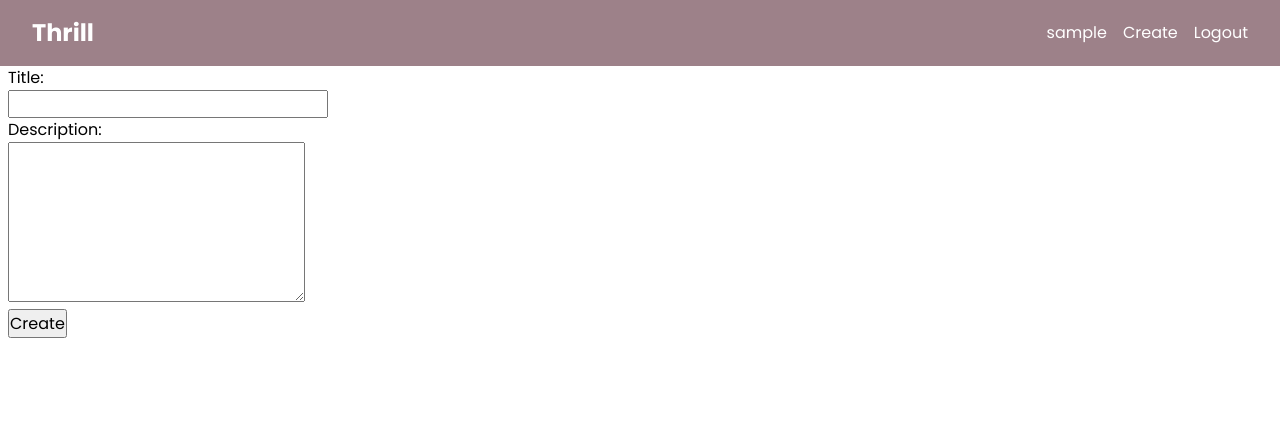
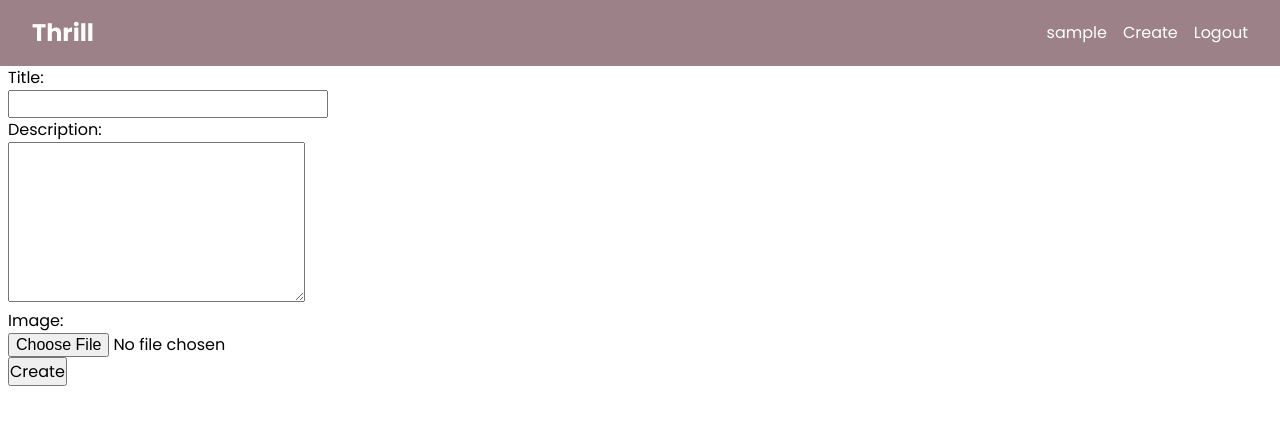
Before and after one commit to BeatHerSppark/thrill-app, a Flask app: page /create in a window 1280 px wide. Shown: the top 425 px of the page. Run offline with Flask 3, Linux system fonts and the light colour scheme; the visitor is signed in with stand-in values (Sample User, id 1); data comes from the database, SQL or seed files in the repository.

Commit message:
added images to db

```diff
--- a/website/__init__.py
+++ b/website/__init__.py
@@ -1,11 +1,15 @@
 import os
 
 from flask import Flask
+
+UPLOAD_FOLDER = 'C:\\Users\\Peter\\Desktop\\realbeginnings\\thrill-app\\website\\static\\images'
+ALLOWED_EXTENSIONS = {'png', 'jpg', 'jpeg'}
 
 def create_app():
     app = Flask(__name__)
     app.config['SECRET_KEY'] = 'dev'
     app.config['DATABASE'] = os.path.join(app.instance_path, 'website.sqlite')
+    app.config['UPLOAD_FOLDER'] = UPLOAD_FOLDER
 
     from .views import views
     from .auth import auth
--- a/website/schema.sql
+++ b/website/schema.sql
@@ -14,5 +14,6 @@ CREATE TABLE post (
   created TIMESTAMP NOT NULL DEFAULT CURRENT_TIMESTAMP,
   title TEXT NOT NULL,
   body TEXT NOT NULL,
+  image_path TEXT NOT NULL,
   FOREIGN KEY (author_id) REFERENCES user (id)
 );
--- a/website/static/home.css
+++ b/website/static/home.css
@@ -25,7 +25,7 @@
   margin-bottom: 1rem;
 }
 
-.home__side button {
+.home__side-btn {
   margin-top: 1.25rem;
   border: none;
   background-color: #d8e2dc;
--- a/website/static/nav.css
+++ b/website/static/nav.css
@@ -13,6 +13,10 @@ nav {
   flex: 1;
 }
 
+.nav__logo a {
+  text-decoration: none;
+}
+
 .nav__links {
   list-style: none;
   display: flex;
--- a/website/templates/base.html
+++ b/website/templates/base.html
@@ -21,7 +21,7 @@
     <nav>
       <div class="container container__nav">
         <div class="nav__logo">
-          <h1>Thrill</h1>
+          <h1><a href="{{ url_for('views.home') }}">Thrill</a></h1>
         </div>
         <ul class="nav__links">
           {% if g.user %}
--- a/website/templates/create.html
+++ b/website/templates/create.html
@@ -1,7 +1,7 @@
 {% extends "base.html" %} {% block title %}Create - Thrill{% endblock %} {%
 block content %}
 <div class="container">
-  <form method="post">
+  <form method="post" enctype="multipart/form-data">
     <div class="post__title">
       <label for="title">Title:</label><br />
       <input
@@ -15,6 +15,10 @@ block content %}
       <label for="body">Description:</label><br />
       <textarea name="body" id="body">{{request.form['body']}}</textarea>
     </div>
+    <div class="post__img">
+      <label for="image">Image:</label><br />
+      <input type="file" id="image" name="image" />
+    </div>
     <input type="submit" value="Create" />
   </form>
 </div>
--- a/website/views.py
+++ b/website/views.py
@@ -1,8 +1,11 @@
+import os
 from flask import (Blueprint, render_template, flash, g, redirect, request, url_for)
 from werkzeug.exceptions import abort
+from werkzeug.utils import secure_filename
 
 from website.auth import login_required
 from website.db import get_db
+from website import ALLOWED_EXTENSIONS, UPLOAD_FOLDER, create_app
 
 from .auth import login_required
 from .db import get_db
@@ -14,11 +17,16 @@ views = Blueprint('views', __name__)
 def home():
     db  = get_db()
     posts = db.execute(
-        'SELECT p.id, title, body, created, author_id, username'
+        'SELECT p.id, title, body, created, author_id, image_path, username'
         ' FROM post p JOIN user u ON p.author_id = u.id'
         ' ORDER BY created DESC'
     ).fetchall()
     return render_template('home.html', posts=posts)
+
+
+def allowed_file(filename):
+    return '.' in filename and \
+           filename.rsplit('.', 1)[1].lower() in ALLOWED_EXTENSIONS
 
 
 @views.route('/create', methods=('GET', 'POST'))
@@ -29,14 +37,29 @@ def create():
         body = request.form['body']
         error = None
 
+        if 'image' not in request.files:
+            flash('No image!')
+            return redirect(url_for('views.create'))
+
+        image = request.files['image']
+        filename = None
+
+        if image.filename == '':
+            flash('No image!')
+            return redirect(url_for('views.create'))
+        if image and allowed_file(image.filename):
+            filename = secure_filename(image.filename)
+            image.save(os.path.join(create_app().config['UPLOAD_FOLDER'], filename))
+
+
         if error is not None:
             flash(error)
         else:
             db = get_db()
             db.execute(
-                'INSERT INTO post (title, body, author_id)'
-                ' VALUES (?, ?, ?)',
-                (title, body, g.user['id'])
+                'INSERT INTO post (title, body, author_id, image_path)'
+                ' VALUES (?, ?, ?, ?)',
+                (title, body, g.user['id'], f"/images/{filename}")
             )
             db.commit()
             return redirect(url_for('views.home'))
@@ -83,7 +106,6 @@ def edit(id):
 @views.route('/<int:id>/delete', methods=('POST',))
 @login_required
 def delete(id):
-    print("in delete func")
     get_post(id)
     db = get_db()
     db.execute('DELETE FROM post WHERE id = ?', (id,))
```
Also changed, not shown: website/templates/home.html (+5 -2 lines), website/static/images/roger_laugh.jpg (added).
